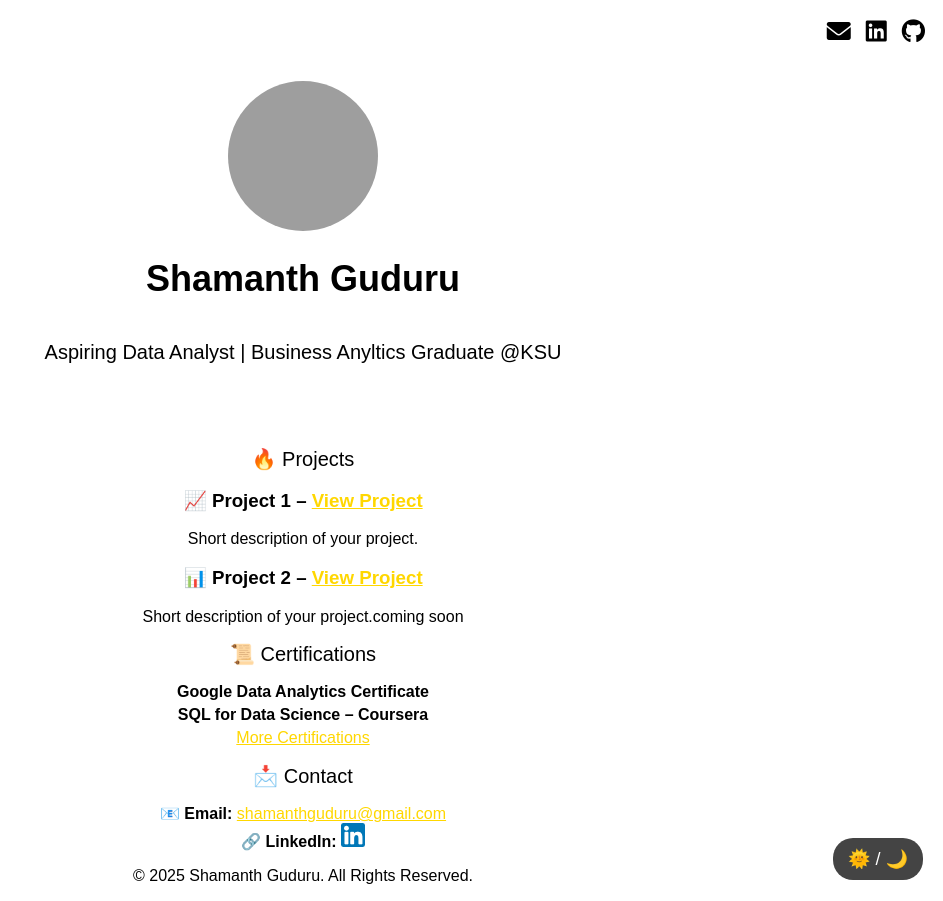
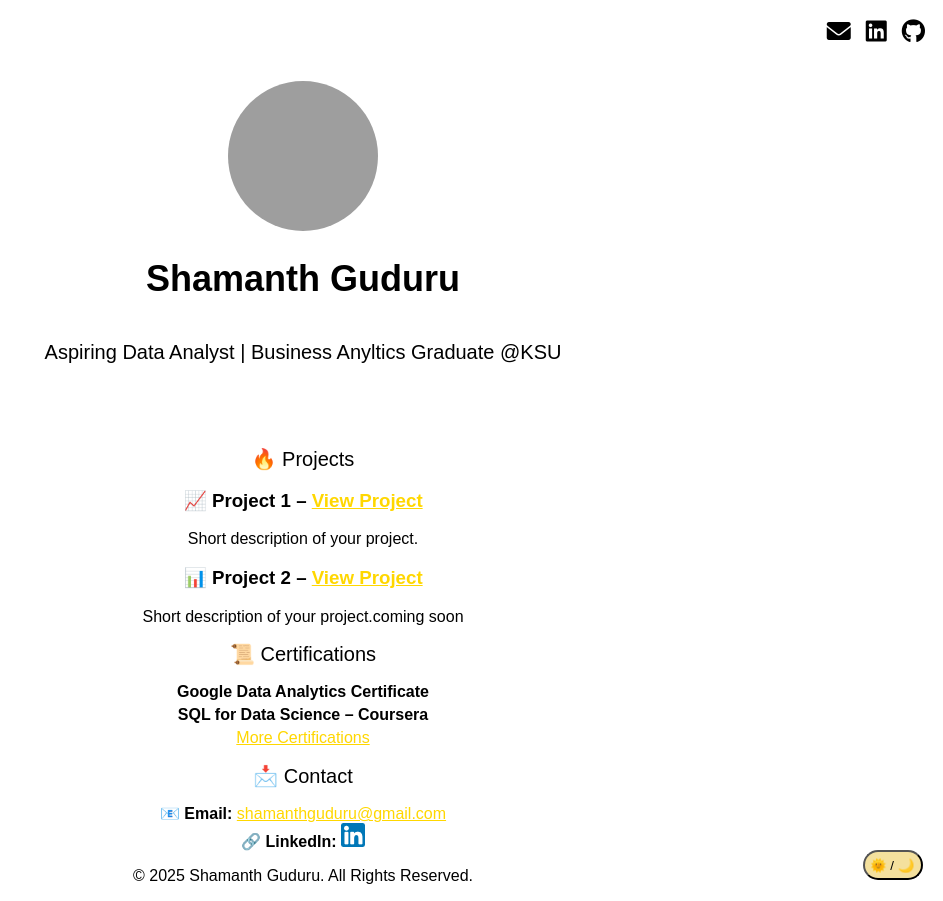
Before and after one commit to shamanthguduru/shamanthguduru.github.io, a Jekyll site: the page built from index.md, in a window 1280 px wide. Shown: the whole page, without its empty margins (337-1280 px from the left). Built offline with Jekyll 4.4.1, drawn with Linux system fonts in a browser that asks for light colours; grey boxes are pictures that could not be loaded.

Commit message:
Update style.css

```diff
--- a/assets/css/style.css
+++ b/assets/css/style.css
@@ -18,19 +18,36 @@ body.dark-mode {
     position: fixed;
     bottom: 20px;
     right: 20px;
-    background: #444;
-    color: #fff;
-    border: none;
-    padding: 10px 15px;
-    border-radius: 20px;
-    font-size: 18px;
+    width: 60px;
+    height: 30px;
+    background: #f4e09d;
+    border-radius: 30px;
+    display: flex;
+    align-items: center;
+    padding: 5px;
     cursor: pointer;
-    transition: background 0.3s ease, transform 0.2s ease;
+    transition: background 0.3s ease-in-out;
 }
 
-.theme-toggle:hover {
-    background: #666;
-    transform: scale(1.1);
+.theme-toggle .toggle-circle {
+    width: 26px;
+    height: 26px;
+    background: #ffcc00;
+    border-radius: 50%;
+    transition: transform 0.3s ease-in-out;
+    display: flex;
+    align-items: center;
+    justify-content: center;
+    font-size: 16px;
+}
+
+body.dark-mode .theme-toggle {
+    background: #1e3a8a;
+}
+
+body.dark-mode .toggle-circle {
+    background: #5b93d3;
+    transform: translateX(30px);
 }
 
 /* Social Media Icons */
```
